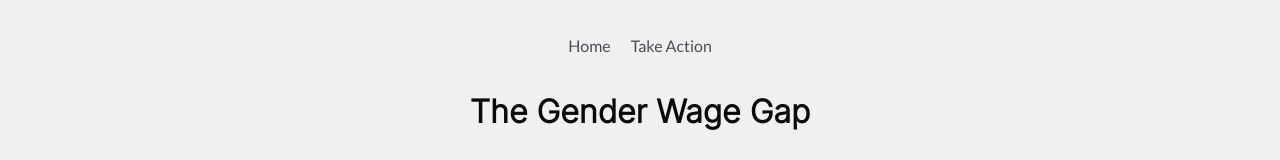
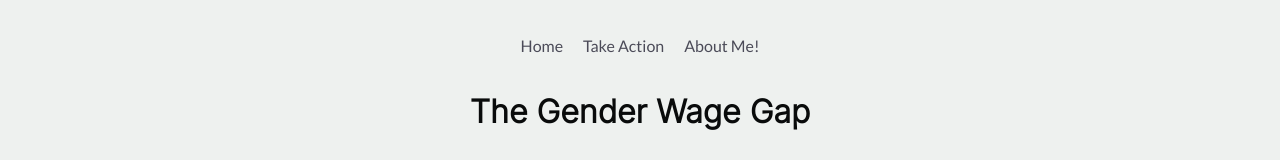
Before and after one commit to stutipatil/stutipatil.github.io, a plain HTML site: page index.html in a window 1280 px wide. Shown: the top 160 px of the page. Drawn offline with Linux system fonts and the light colour scheme.

Commit message:
Update index.html

```diff
--- a/index.html
+++ b/index.html
@@ -35,6 +35,9 @@
          </li>
          <li>
            <a href="action.html">Take Action</a>
+         </li>
+         <li>
+           <a href="about.html">About Me!</a>
          </li>
        </ul>
       </nav>
```
